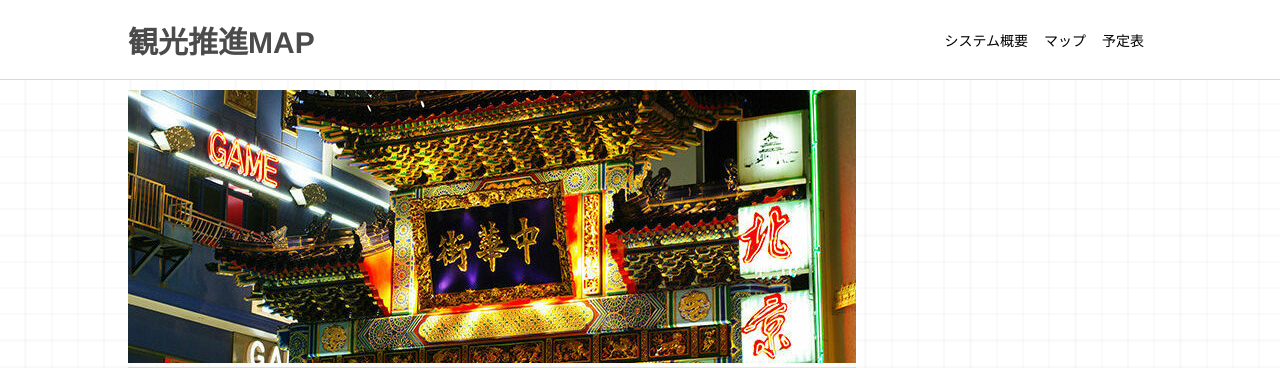
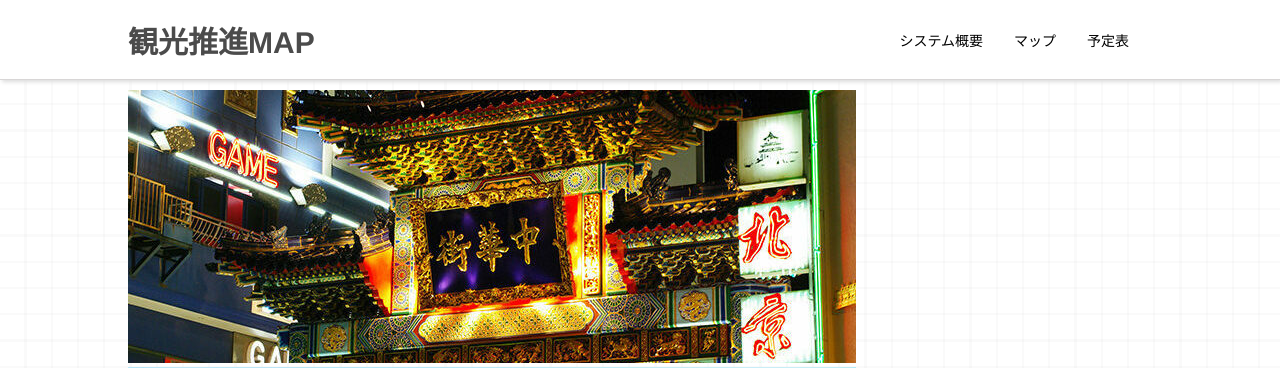
Before and after one commit to kazumaru18/grad2021_groupC, a Django app: page / in a window 1280 px wide. Shown: the top 368 px of the page. Run offline with Django 3.2, Linux system fonts and the light colour scheme; some libraries are stand-ins or nearby versions.

Commit message:
header 少し変更

```diff
--- a/static/css/style.css
+++ b/static/css/style.css
@@ -58,12 +58,33 @@ header {
   background-color: #fff;
   display: flex;
   align-items: center;
+  box-shadow: 2px 2px 4px #dcdcdc;
 }
-
 
 /* 以下ハンバーガーメニュー */
 .btn-trigger{
   display: none;
+}
+#ham_nav li{
+  padding-right: 15px;
+}
+#ham_nav a{
+  position: relative;
+  transition: .3s;
+}
+#ham_nav a::after {
+  position: absolute;
+  bottom: 0;
+  left: 50%;
+  content: '';
+  width: 0;
+  height: 2px;
+  background-color: #dcdcdc;
+  transition: .3s;
+  transform: translateX(-50%);
+}
+#ham_nav a:hover::after{
+  width: 100%;
 }
 @media screen and (max-width: 680px) {
   .pc-nav{
@@ -135,6 +156,9 @@ header {
   }
   #ham_nav{
     flex-direction: column;
+  }
+  #ham_nav li{
+    border-bottom: 1px solid #a9a9a9;
   }
 }
 /* a */
```
